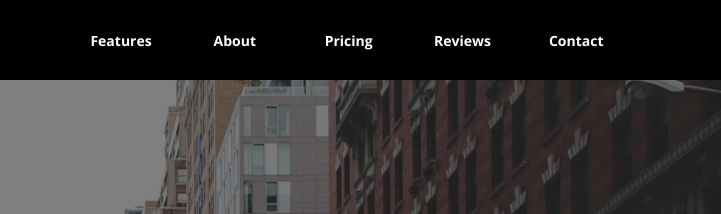
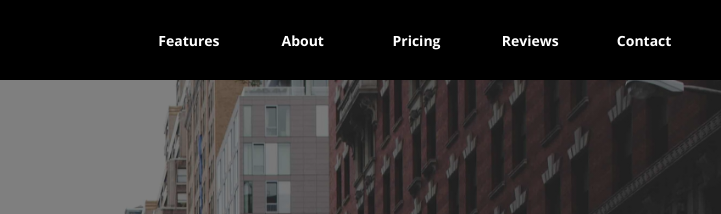
Before and after one commit to xyz100zyx/Axit-Karpinchick, a website: page h-2/index.html in a window 1280 px wide. Shown: the top 214 px of the page, 559-1280 px from the left. Drawn offline with nearby package versions, Linux system fonts and the light colour scheme.

Commit message:
fix header bug with nav

```diff
--- a/h-2/index.html
+++ b/h-2/index.html
@@ -12,6 +12,7 @@
         <a href="">
           <img src="./src/logo.png" alt="logo" class="header__logo" />
         </a>
+        <div class="header__left">
           <nav class="header__nav">
             <ul class="header__links">
               <li class="header__link"><a href="#">Features</a></li>
@@ -23,6 +24,7 @@
           </nav>
           <div id="burgerIcon" class="menu__icon">
             <span></span>
+          </div>
         </div>
       </div>
       <div class="header__container">
```
Lines whose indentation alone changed are shown as unchanged.
